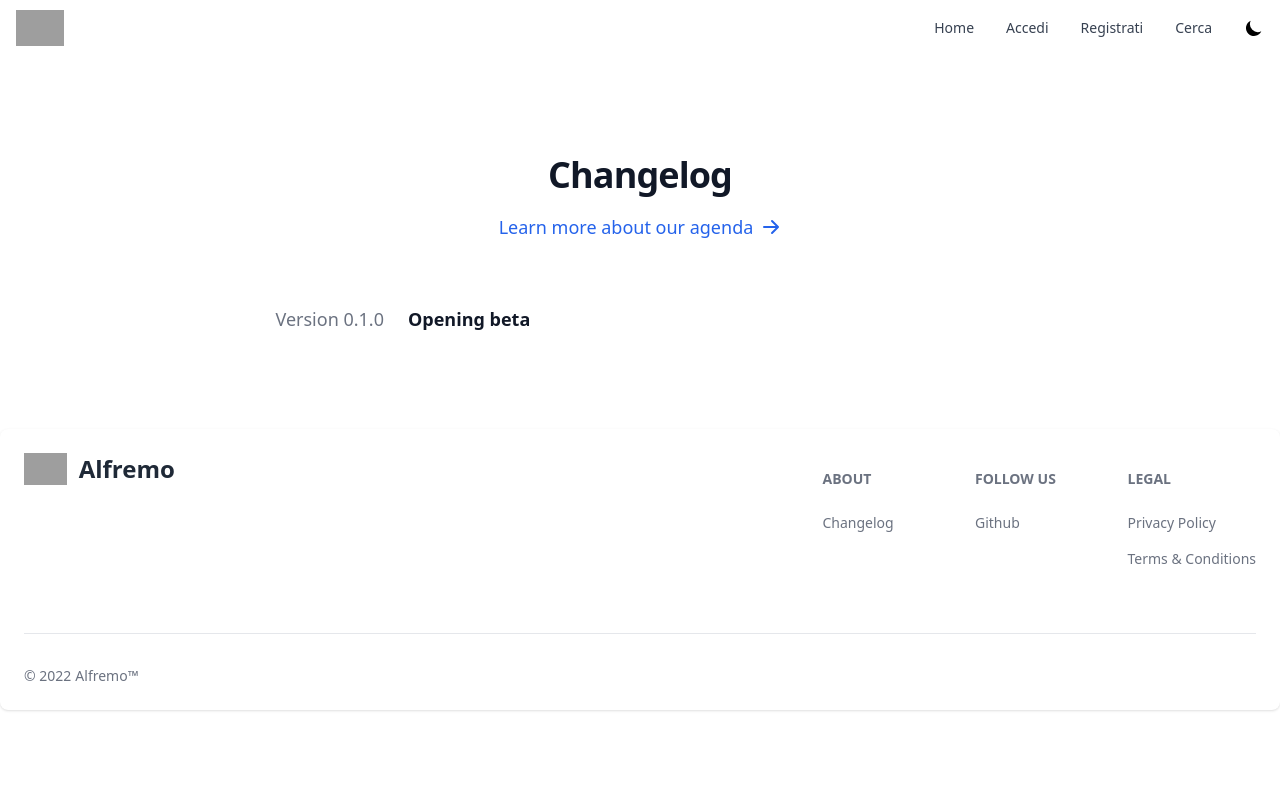
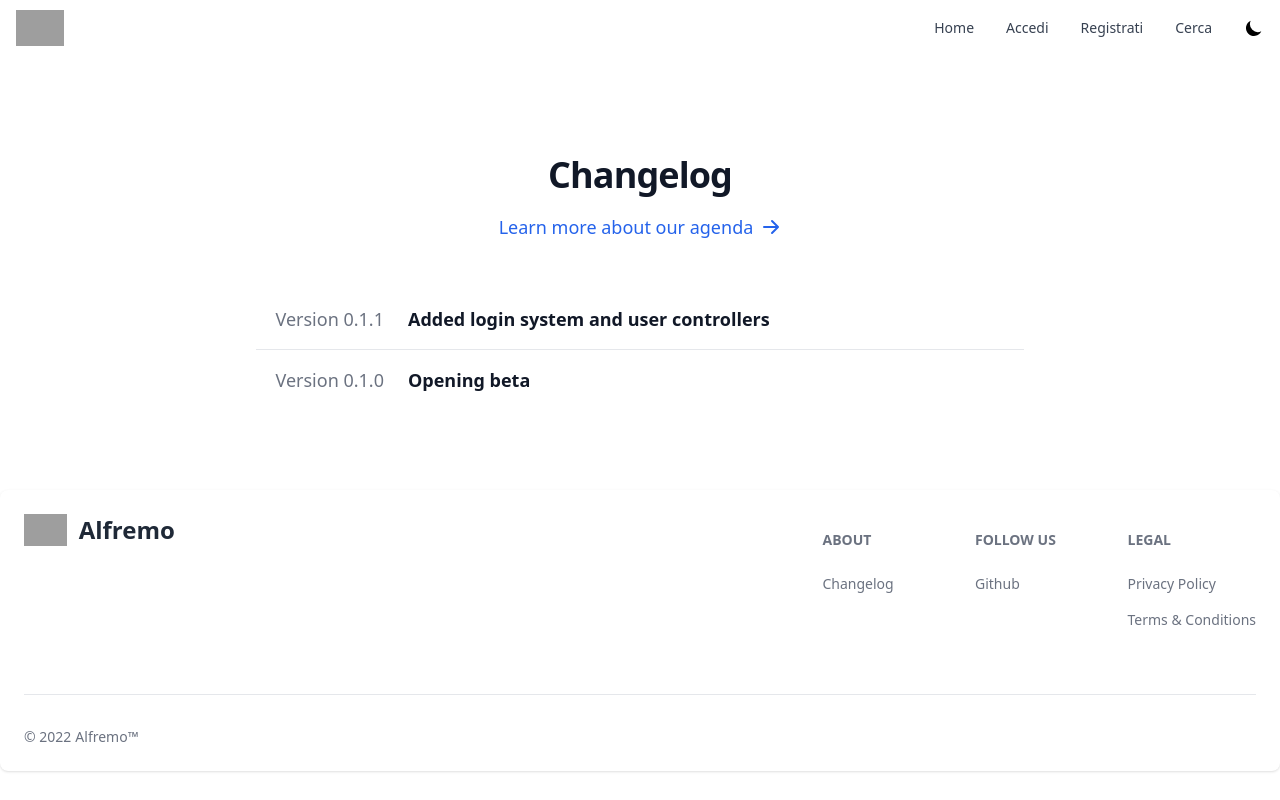
Before and after one commit to Forz70043/Alfremo, a Next.js app: page /changelog in a window 1280 px wide. Built offline with nearby package versions, Linux system fonts and the light colour scheme; grey boxes are pictures that could not be loaded.

Commit message:
update changelog

```diff
--- a/components/ChangelogComponent.js
+++ b/components/ChangelogComponent.js
@@ -23,9 +23,16 @@ export default function ChangelogComponent(props) {
                             </a>
                         </div>
                     </div>
-
                     <div class="flow-root max-w-3xl mx-auto mt-8 sm:mt-12 lg:mt-16">
                         <div class="-my-4 divide-y divide-gray-200 dark:divide-gray-700">
+                            <div class="flex flex-col gap-2 py-4 sm:gap-6 sm:flex-row sm:items-center">
+                                <p class="w-32 text-lg font-normal text-gray-500 sm:text-right dark:text-gray-400 shrink-0">
+                                    Version 0.1.1
+                                </p>
+                                <h3 class="text-lg font-semibold text-gray-900 dark:text-white">
+                                    <a href="#" class="hover:underline">Added login system and user controllers</a>
+                                </h3>
+                            </div>
                             <div class="flex flex-col gap-2 py-4 sm:gap-6 sm:flex-row sm:items-center">
                                 <p class="w-32 text-lg font-normal text-gray-500 sm:text-right dark:text-gray-400 shrink-0">
                                     Version 0.1.0
```
